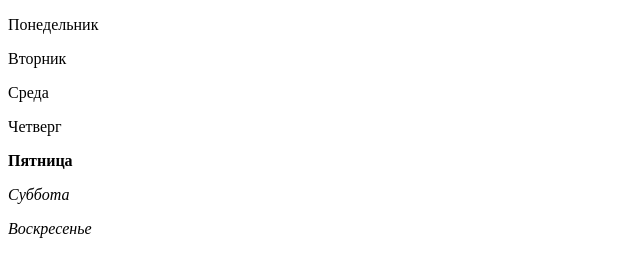
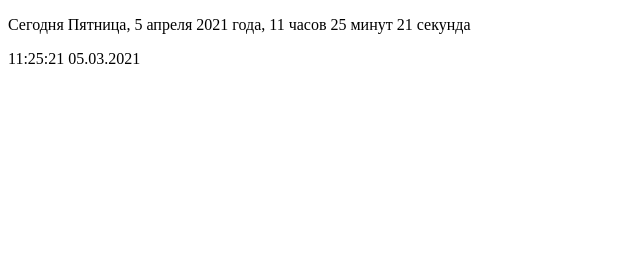
Before and after one commit to Pentarbrass/gloAcademyJs, a plain HTML site: page second.html in a window 1280 px wide. Shown: the whole page, without its empty margins (0-640 px from the left). Drawn offline with Linux system fonts and the light colour scheme.

Commit message:
lesson09Hard

```diff
--- a/script02.js
+++ b/script02.js
@@ -1,18 +1,50 @@
 'use strict';
 
-let date = new Date();
-let currentDay = date.getDay() - 1;
-let week = ['Понедельник', 'Вторник', 'Среда', 'Четверг', 'Пятница', 'Суббота', 'Воскресенье'];
-let body = document.querySelector('body');
+const timeDisplay = () => {
+    const week = ['Воскресенье, ', 'Понедельник, ', 'Вторник, ', 'Среда, ',
+        'Четверг, ', 'Пятница, ', 'Суббота, '];
+    const month = [' января ', ' февраля ', ' марта ',
+        ' апреля ', ' мая ', ' июня ',
+        ' июля ', ' августа ', ' сентября ',
+        ' октября ', ' ноября ', ' декабря '];
+    const date = new Date();
 
-for (let item in week) {
-    let paragraph = document.createElement('p');
-    paragraph.textContent = week[item];
-    if (week[item] === 'Суббота' || week[item] === 'Воскресенье') {
-        paragraph.style.fontStyle = 'italic';
-    }
-    if (+item === currentDay) {
-        paragraph.style.fontWeight = 'bold';
-    }
-    body.appendChild(paragraph);
-}
+    const addZero = elem => {
+        if (String(elem).length === 1) { return '0' + elem; } else { return String(elem); }
+    };
+    const changeEnding = (num, timeElem = '') => {
+        // const textVariant = (() => {return timeElem === 'h' ? [' час ', ' часа ', ' часов '] :
+        //     timeElem === 'm' ? [' минута ', ' минуты ', ' минут '] :
+        //     [' секунда ', ' секунды ', ' секунд '];})();
+        const textVariant = (timeElem === 'h' ? [' час ', ' часа ', ' часов '] :
+            timeElem === 'm' ? [' минута ', ' минуты ', ' минут '] :
+            [' секунда ', ' секунды ', ' секунд ']);
+        const n = num % 10;
+        return num > 4 && num < 20 ? num + textVariant[2] :
+            n === 1 ? num + textVariant[0] :
+            n > 1 && n < 5 ? num + textVariant[1] :
+            num + textVariant[2];
+    };
+
+    const textTime = 'Сегодня ' + week[date.getDay()] + date.getDay() + month[date.getMonth()] +
+    date.getFullYear() + ' года, ' + changeEnding(date.getHours(), 'h') +
+    changeEnding(date.getMinutes(), 'm') + changeEnding(date.getSeconds());
+    const time = addZero(date.getHours()) + ':' + addZero(date.getMinutes()) + ':' + addZero(date.getSeconds()) + ' ' +
+    addZero(date.getDay()) + '.' + addZero(date.getMonth()) + '.' + date.getFullYear();
+
+    document.querySelector('.text-time').textContent = textTime;
+    document.querySelector('.time').textContent = time;
+
+};
+
+let elem = document.createElement('p');
+elem.classList.add('text-time');
+document.body.appendChild(elem);
+
+elem = document.createElement('p');
+elem.classList.add('time');
+document.body.appendChild(elem);
+
+
+let start = setInterval( timeDisplay, 1000 );
+setTimeout( () => { clearInterval(start); alert('Программа остановлена!'); }, 15000 );
--- a/second.html
+++ b/second.html
@@ -5,11 +5,10 @@
     <meta charset="UTF-8">
     <meta http-equiv="X-UA-Compatible" content="IE=edge">
     <meta name="viewport" content="width=device-width, initial-scale=1.0">
-    <title>Lesson07 Hard</title>
+    <title>Lesson09 Hard</title>
 </head>
 
 <body>
-
 
     <script src="script02.js" defer></script>
 </body>
```
